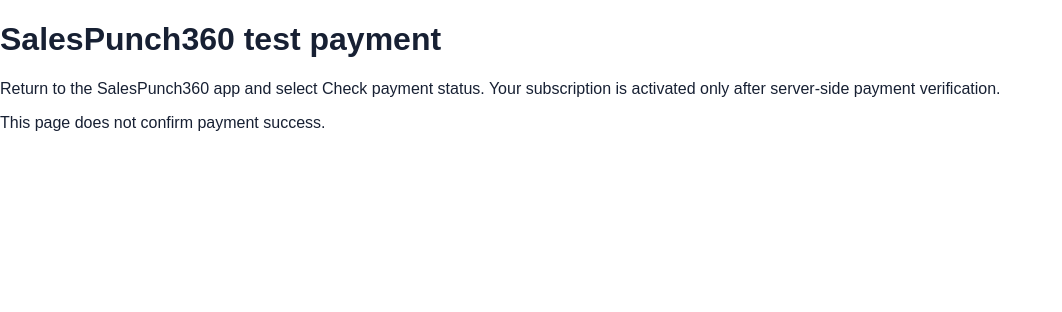
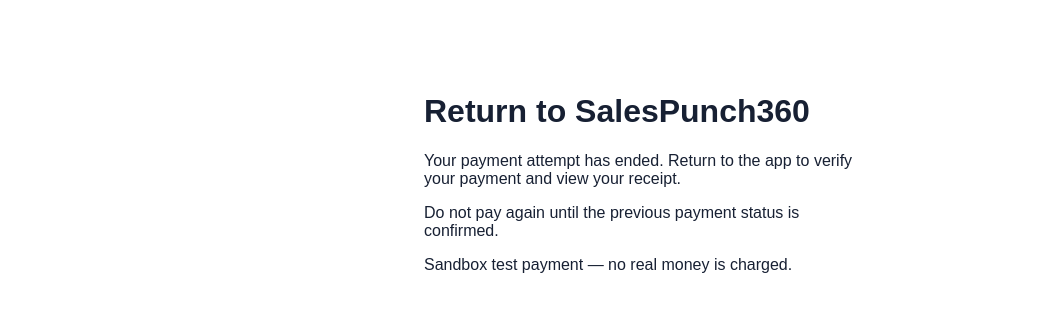
Before and after one commit to pradeep5849/Salespunch360, a Next.js app: page /payment/sandbox/complete in a window 1280 px wide. Shown: the top 312 px of the page, without its empty margins (0-1062 px from the left). Built offline with nearby package versions, Linux system fonts and the light colour scheme.

Commit message:
Clarify Android browser return without claiming unverified success

```diff
--- a/src/app/payment/sandbox/complete/page.tsx
+++ b/src/app/payment/sandbox/complete/page.tsx
@@ -1,3 +1,3 @@
 export default function SandboxPaymentReturn() {
-  return <main><h1>SalesPunch360 test payment</h1><p>Return to the SalesPunch360 app and select Check payment status. Your subscription is activated only after server-side payment verification.</p><p>This page does not confirm payment success.</p></main>;
+ return <main style={{maxWidth:480,margin:"48px auto",padding:24}}><h1>Return to SalesPunch360</h1><p>Your payment attempt has ended. Return to the app to verify your payment and view your receipt.</p><p>Do not pay again until the previous payment status is confirmed.</p><p>Sandbox test payment — no real money is charged.</p></main>;
 }
```
